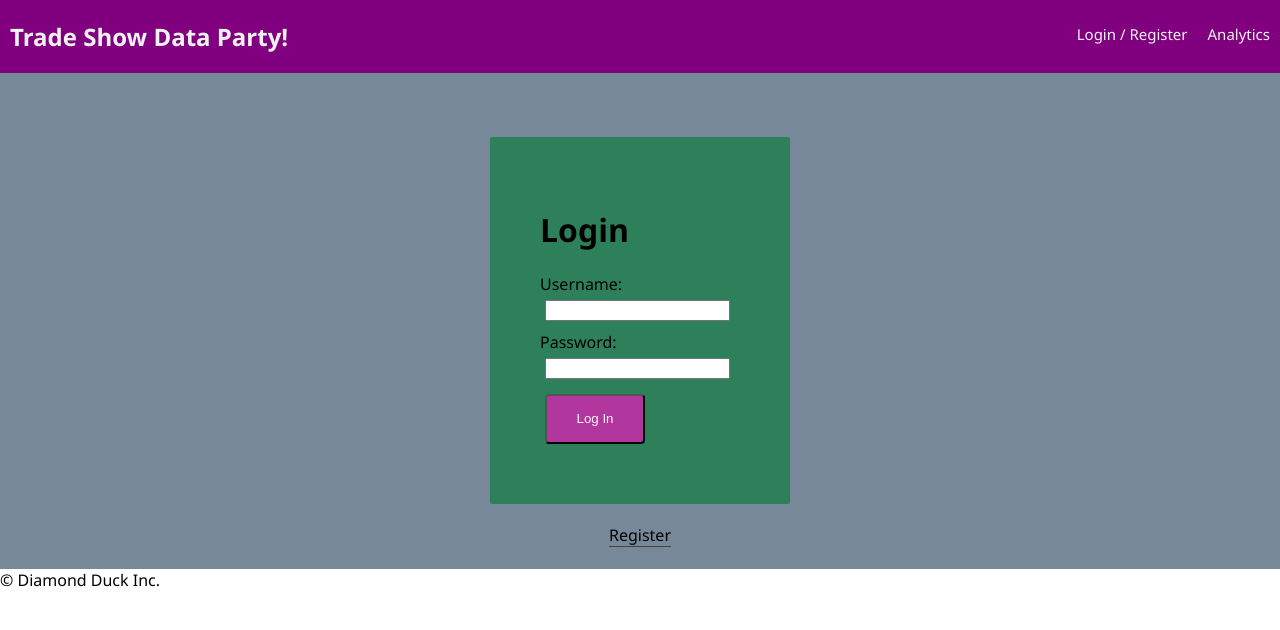
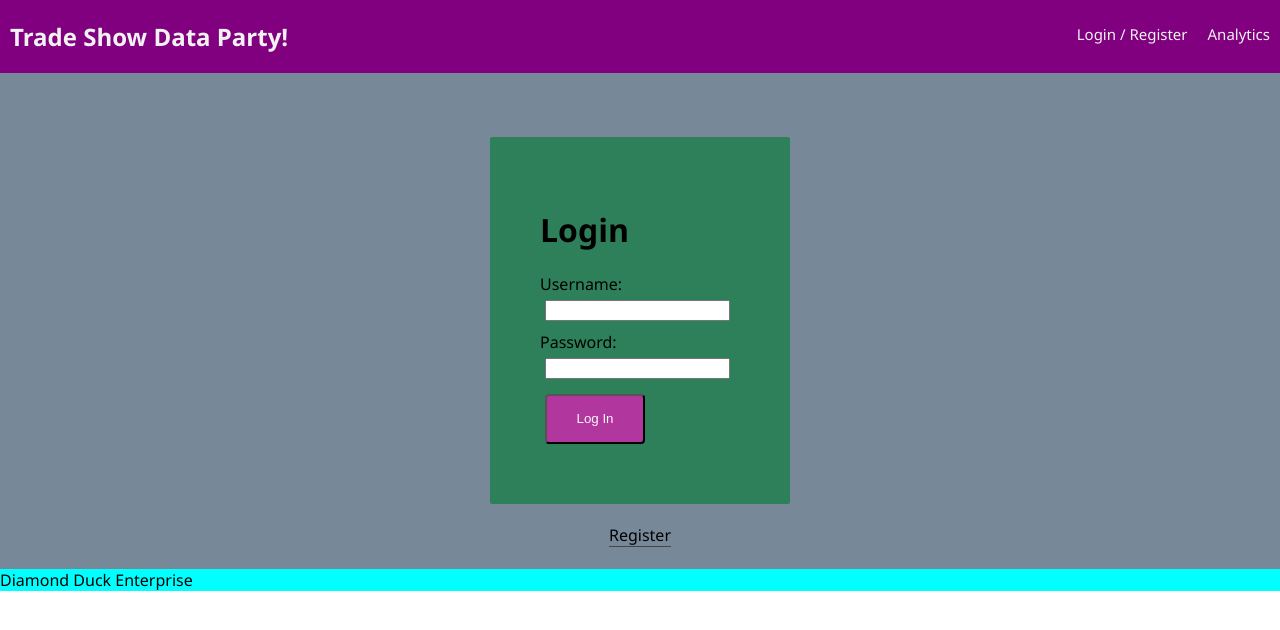
Before and after one commit to TianaJohnson/trade-show, a React (Create React App) app: page /add#/home in a window 1280 px wide. Shown: the top 630 px of the page. Built offline with nearby package versions, Linux system fonts and the light colour scheme; no server answers.

Commit message:
never mind. need a new footer fix

```diff
--- a/src/components/App/App.js
+++ b/src/components/App/App.js
@@ -21,7 +21,7 @@ import AddBuild from '../BuilderIntake/BuilderIntake';
 import BikeFile from '../BikeFile/BikeFile';
 
 import './App.css';
-import '../Footer/Footer.css';
+//import '../Footer/Footer.css';
 
 class App extends Component {
   componentDidMount () {
--- a/src/components/Footer/Footer.css
+++ b/src/components/Footer/Footer.css
@@ -1,25 +1,4 @@
+.footer{
 
-:root {
-    --space: 1.5em 0;
-    --space: 2em 0;
+    background-color: aqua;
 }
-
-.app-site {
-    display: flex;
-    flex-direction: column;
-    min-height: 50vh;
-}
-
-.Site-content {
-    flex: 1 0 auto;
-    padding: var(--space) var(--space) 0;
-    width: 100%;
-}
-
-.Site-content:after {
-    content: '\00a0';
-    display: block;
-    margin-top: var(--space);
-    height: 0;
-    visibility: hidden;
-}
--- a/src/components/Footer/Footer.js
+++ b/src/components/Footer/Footer.js
@@ -1,11 +1,15 @@
-import React from 'react';
+import React, {Component} from 'react';
 import './Footer.css'
 
+class Footer extends Component {
+  render() {
+    return (
+      <div className="footer">
+        Diamond Duck Enterprise
+      </div>
+     )
+  }
+}
 
-const Footer = () => (
-  <footer>
-    &copy; Diamond Duck Inc.
-  </footer>
-);
 
 export default Footer;
```
